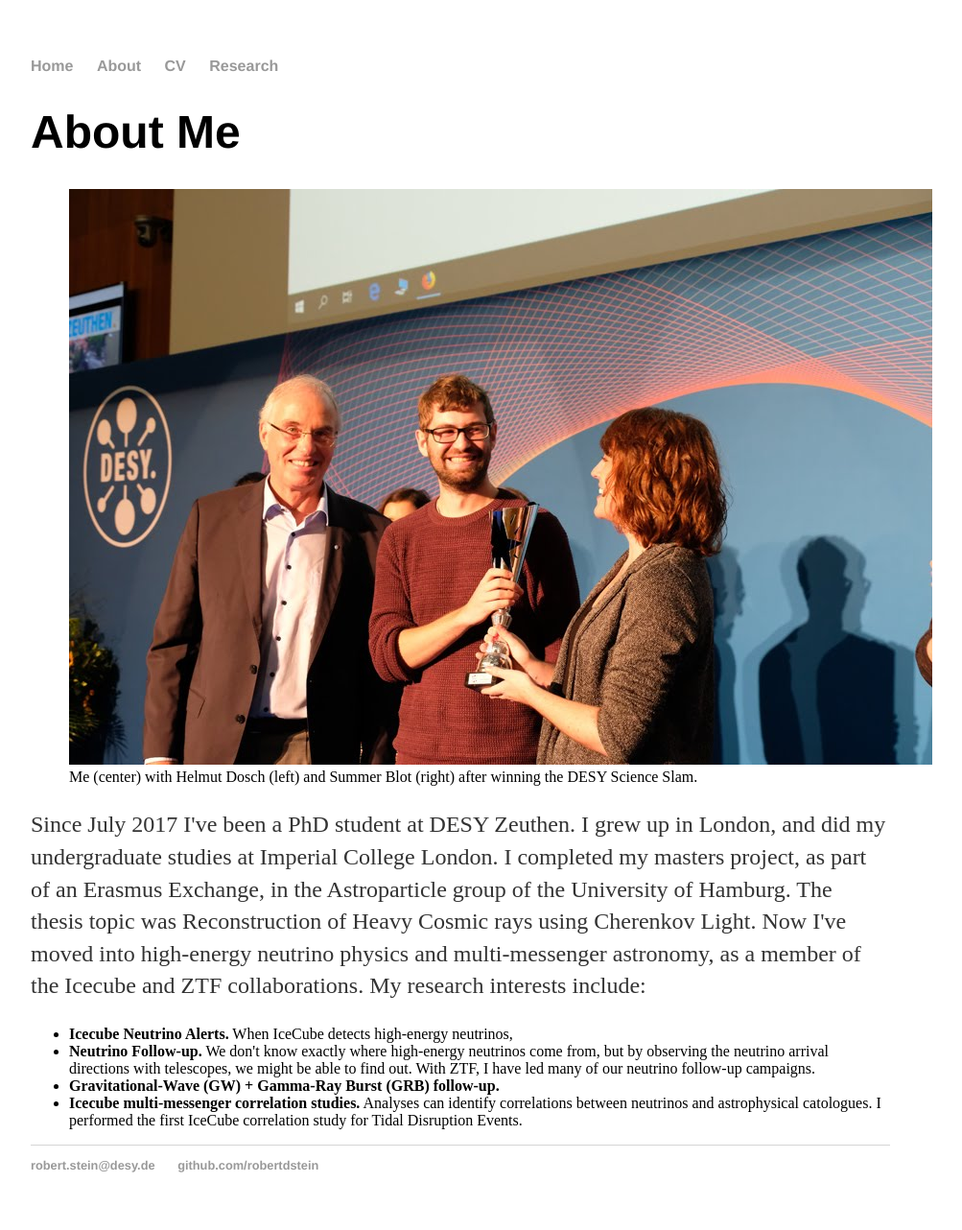
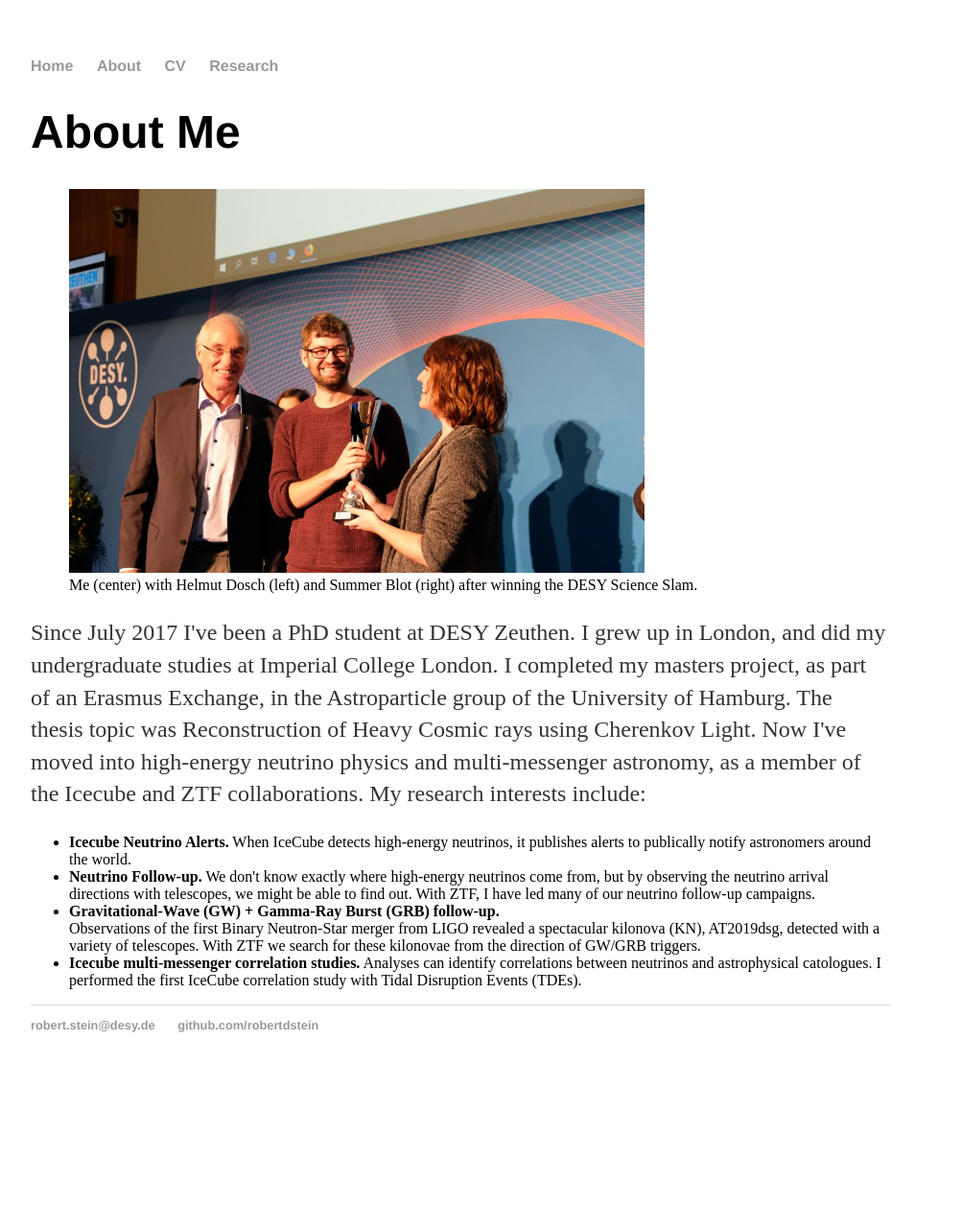
Before and after one commit to robertdstein/robertdstein.github.io, a Jekyll site: the page built from about.html, in a window 1280 px wide. Shown: the whole page at 96% size, without its empty margins (160-1163 px from the left). Built offline with Jekyll 4.4.1, drawn with Linux system fonts in a browser that asks for light colours; after the commit the page ends 1136 px from its top, so only the background shows below that.

Commit message:
imageify

```diff
--- a/about.html
+++ b/about.html
@@ -5,7 +5,7 @@ title: Robert Stein
 <div class="blurb">
 	<h1>About Me</h1>
 	<figure>
-		<img src="/images/ScienceSlam.jpg" alt="DESY Science Slam" style="float:center;">
+		<img src="/images/ScienceSlam.jpg" alt="DESY Science Slam" style="float:center;width:600px;height:400px">
 		<figcaption>Me (center) with Helmut Dosch (left) and Summer Blot (right) after winning the DESY Science Slam. </figcaption>
 	</figure>
 	<p>Since July 2017 I've been a PhD student at DESY Zeuthen.
@@ -17,9 +17,9 @@ title: Robert Stein
 
 	</p>
 		<ul>
-			<li><b>Icecube Neutrino Alerts.</b> When IceCube detects high-energy neutrinos, </li>
+			<li><b>Icecube Neutrino Alerts.</b> When IceCube detects high-energy neutrinos, it publishes alerts to publically notify astronomers around the world. </li>
 			<li><b>Neutrino Follow-up.</b> We don't know exactly where high-energy neutrinos come from, but by observing the neutrino arrival directions with telescopes, we might be able to find out. With ZTF, I have led many of our neutrino follow-up campaigns.</li>
-			<li><b>Gravitational-Wave (GW) + Gamma-Ray Burst (GRB) follow-up.</b></li>
-			<li><b>Icecube multi-messenger correlation studies.</b> Analyses can identify correlations between neutrinos and astrophysical catologues. I performed the first IceCube correlation study for Tidal Disruption Events.</li>
+			<li><b>Gravitational-Wave (GW) + Gamma-Ray Burst (GRB) follow-up.</b></li> Observations of the first Binary Neutron-Star merger from LIGO revealed a spectacular kilonova (KN), AT2019dsg, detected with a variety of telescopes. With ZTF we search for these kilonovae from the direction of GW/GRB triggers.
+			<li><b>Icecube multi-messenger correlation studies.</b> Analyses can identify correlations between neutrinos and astrophysical catologues. I performed the first IceCube correlation study with Tidal Disruption Events (TDEs).</li>
 		</ul>
 </div><!-- /.blurb -->
```
